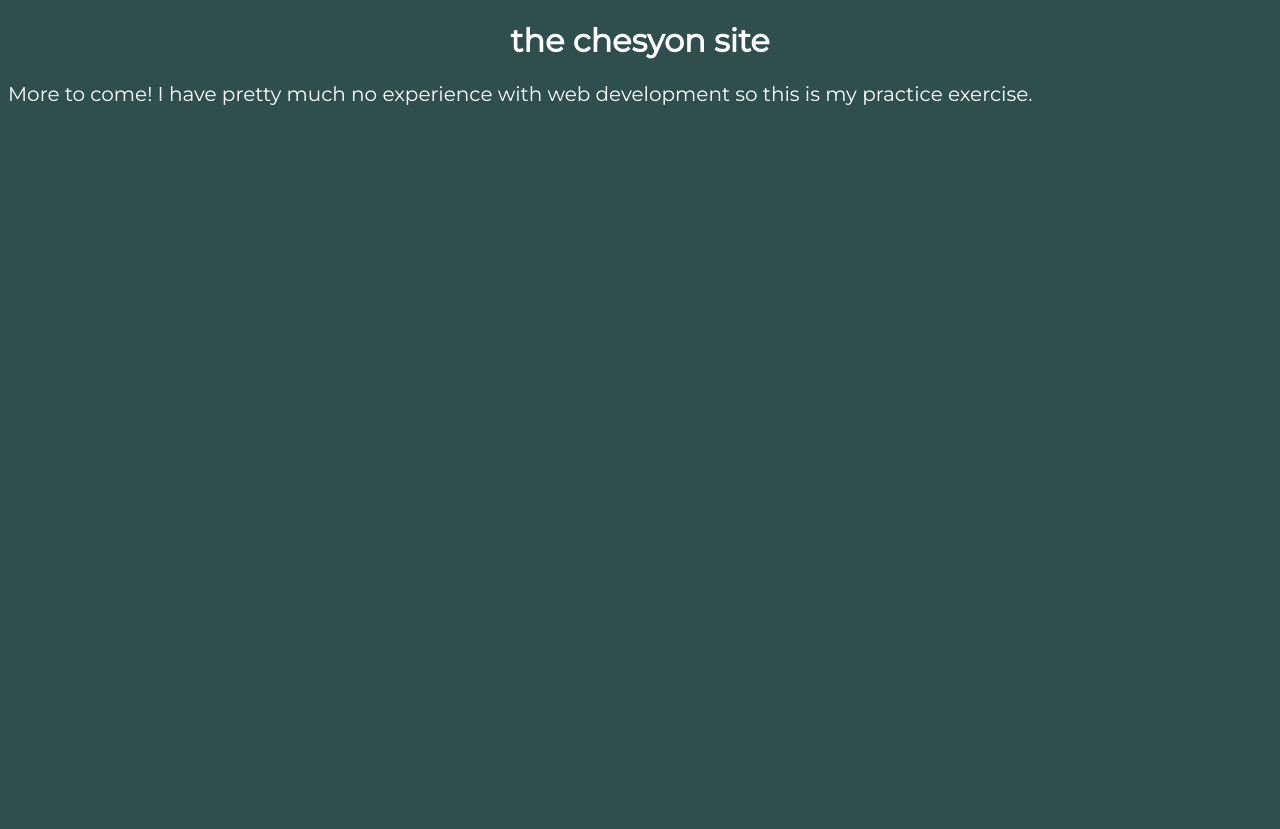
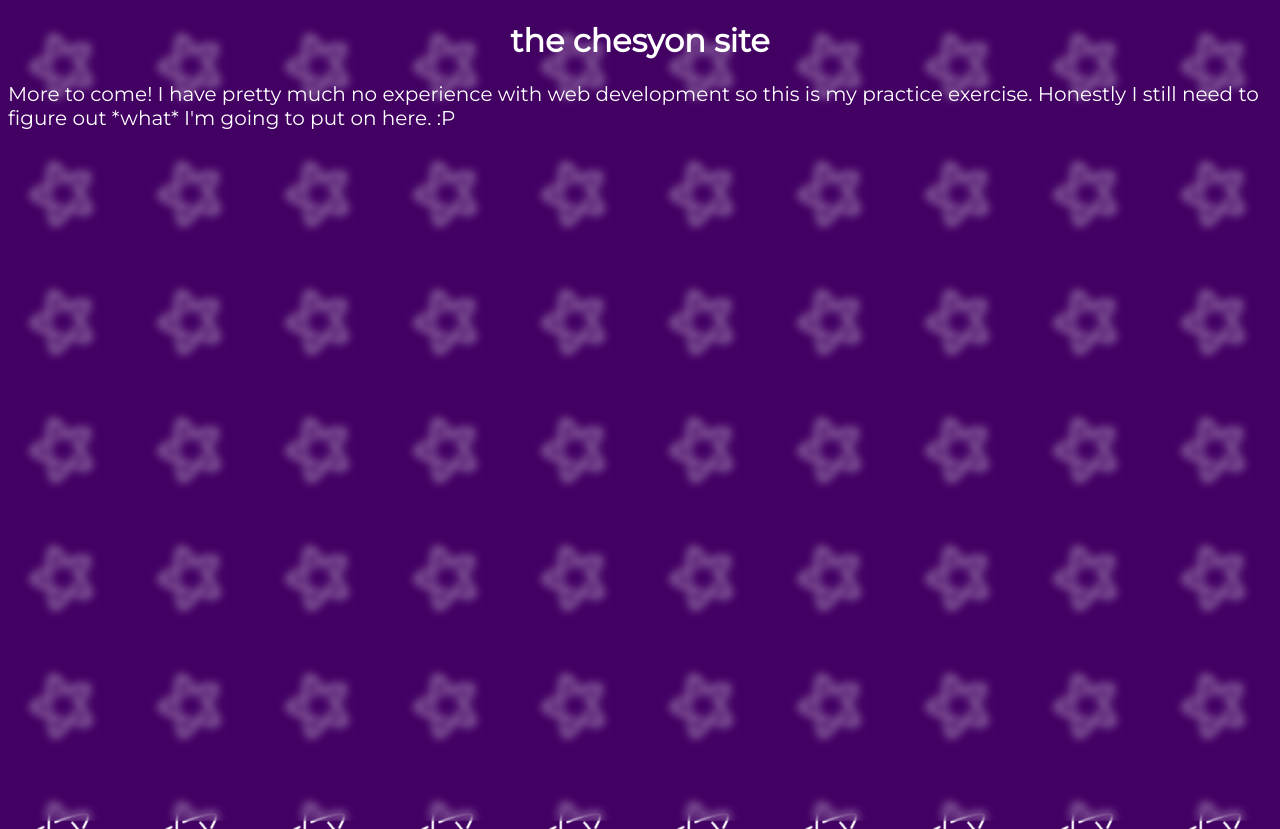
Before and after one commit to Chesyon/chesyon.github.io, a plain HTML site: page index.html in a window 1280 px wide. Before the commit the page ends 800 px from the top, so only its background shows below. Drawn offline with Linux system fonts and the light colour scheme.

Commit message:
make it look good

```diff
--- a/index.html
+++ b/index.html
@@ -9,12 +9,15 @@
       font-family: "Montserrat", sans-serif;
     }
     </style>
+    <title>the chesyon site</title>
 </head>
 <link rel="stylesheet" href="style.css">
 
 <body>
     <h1>the chesyon site</h1>
-    <p>More to come! I have pretty much no experience with web development so this is my practice exercise.</p>
+    <p>More to come! I have pretty much no experience with web development so this is my practice exercise.
+      Honestly I still need to figure out *what* I'm going to put on here. :P
+    </p>
 </body>
 
 </html>
--- a/style.css
+++ b/style.css
@@ -1,8 +1,18 @@
 body {
-  background-color: darkslategray;
+  background-image: url('star.png');
+  background-repeat: repeat;
+  background-size: 128px;
+  background-color: rgb(66, 0, 99);
+  animation: moveBackground 10s linear infinite;
+  backdrop-filter: blur(5px);
+  height: 100vh; /* Ensure the body takes up the full viewport height */
   color: white;
 }
 
+@keyframes moveBackground {
+  from { background-position: 0px 0px; }
+  to { background-position: 512px 512px; }
+}
 h1 {
   text-align: center;
 }
```
Also changed, not shown: star.png (added).
